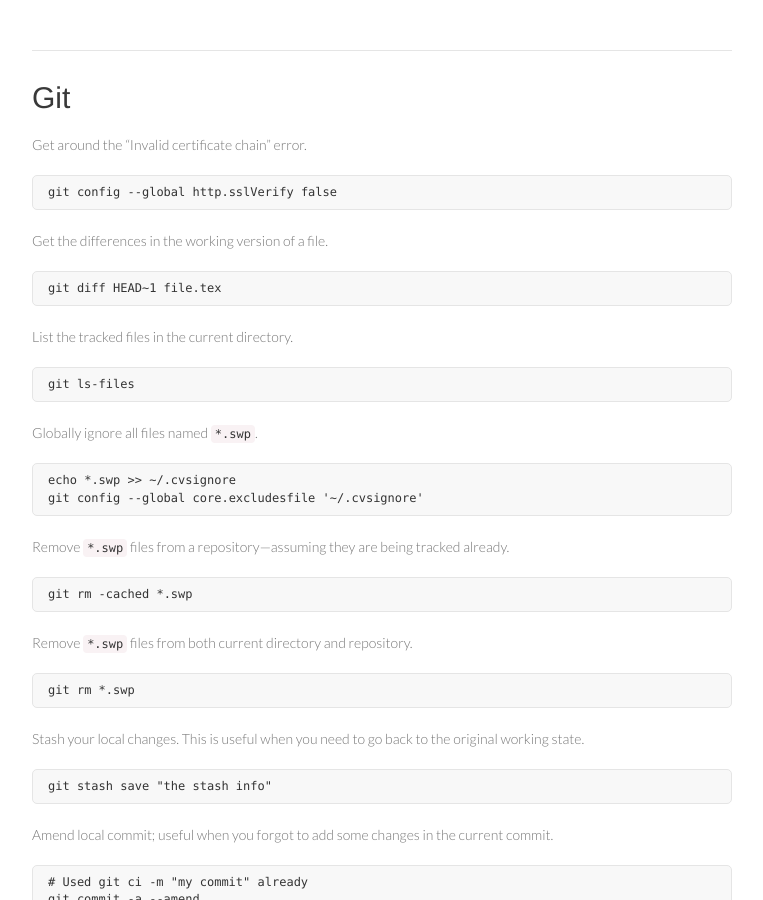
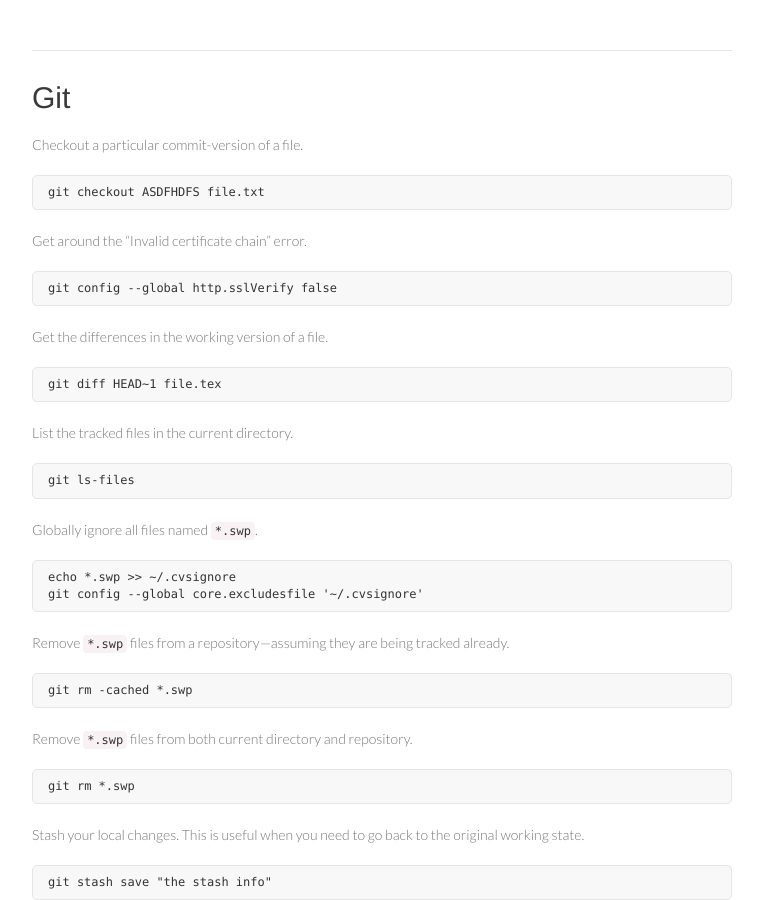
Before and after one commit to rjwalls/tips, a Jekyll site: the page built from _posts/1900-01-01-Git.md, in a window 1280 px wide and 900 px high. Shown: the whole window, without its empty margins (258-1021 px from the left). Built offline with Jekyll 4.4.1, drawn with Linux system fonts in a browser that asks for light colours; Markdown is read by kramdown in place of the engine named in the settings.

Commit message:
Update 1900-01-01-Git.md

````diff
--- a/_posts/1900-01-01-Git.md
+++ b/_posts/1900-01-01-Git.md
@@ -2,6 +2,12 @@
 layout: post
 title: "Git"
 ---
+
+Checkout a particular commit-version of a file.
+
+```bash
+git checkout ASDFHDFS file.txt
+```
 
 Get around the "Invalid certificate chain" error.
 
````
